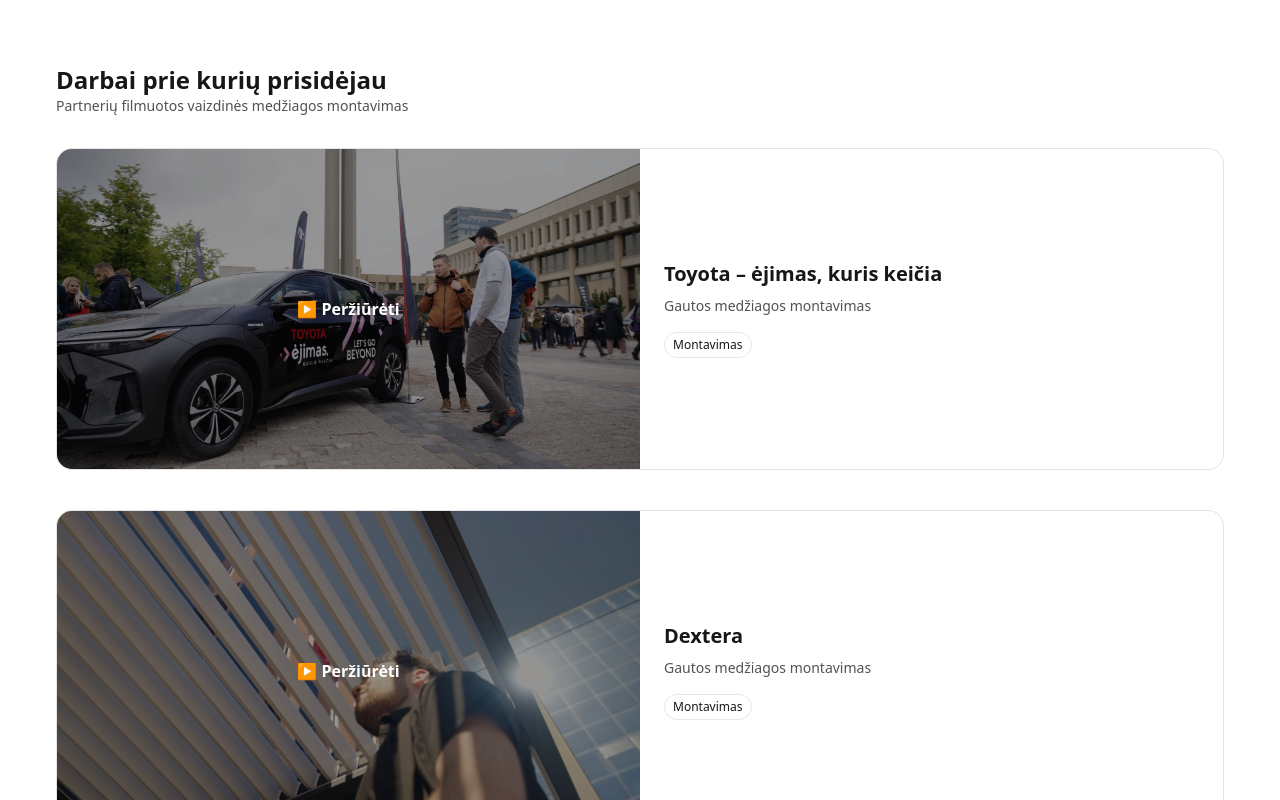
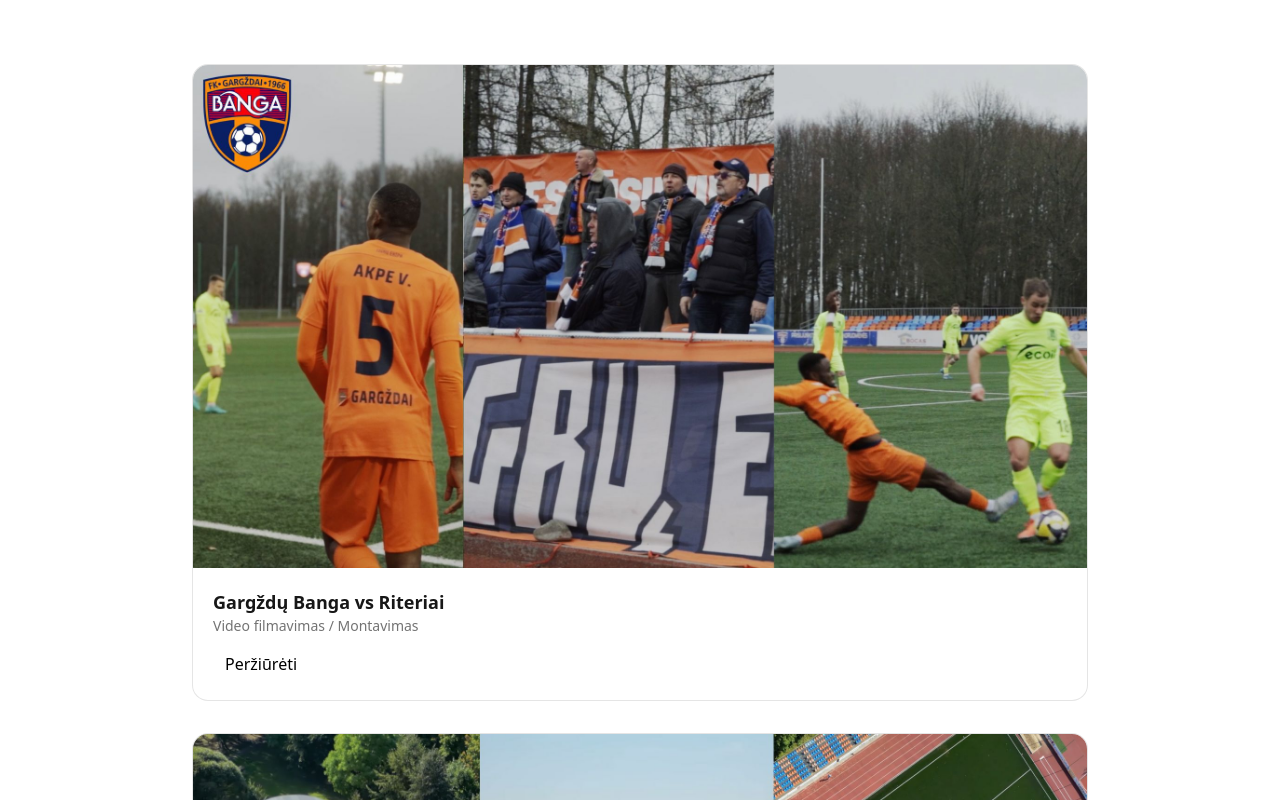
Before and after one commit to vytautasmedia/Vytautas-Portfolio, a React (Vite) app: page / in a window 1280 px wide. Shown: the top 800 px of the page. Built offline with nearby package versions, Linux system fonts and the light colour scheme.

Commit message:
Update App.tsx

```diff
--- a/src/App.tsx
+++ b/src/App.tsx
@@ -1,4 +1,4 @@
-// App.tsx — stabilus variantas su informacija + normalus scroll per „prisidėtus darbus“
+// App.tsx — stabilus variantas, VISKAS kaip buvo, tik video eina vienas po kito
 import { useState, FormEvent, useEffect } from 'react'
 import { motion } from 'framer-motion'
 import { Link } from 'react-router-dom'
@@ -23,14 +23,15 @@ import {
   FileText,
 } from 'lucide-react'
 
-/* ================= YT ================= */
+/* ============== YouTube helperiai ============== */
 function getYouTubeId(url: string): string | null {
   try {
     const u = new URL(url)
-    if (u.hostname.includes('youtu.be')) return u.pathname.slice(1)
+    if (u.hostname.includes('youtu.be')) return u.pathname.slice(1) || null
     if (u.hostname.includes('youtube.com')) {
-      if (u.pathname === '/watch') return u.searchParams.get('v')
-      if (u.pathname.startsWith('/shorts/')) return u.pathname.split('/')[2]
+      if (u.pathname.startsWith('/watch')) return u.searchParams.get('v')
+      if (u.pathname.startsWith('/shorts/')) return u.pathname.split('/')[2] || null
+      if (u.pathname.startsWith('/embed/')) return u.pathname.split('/')[2] || null
     }
     return null
   } catch {
@@ -39,7 +40,7 @@ function getYouTubeId(url: string): string | null {
 }
 const isYoutubeUrl = (url?: string) => !!(url && getYouTubeId(url))
 
-/* ================= DATA ================= */
+/* ============== Profilis ============== */
 const PROFILE = {
   name: 'Vytautas Uselis',
   brand: 'vytautasmedia',
@@ -54,8 +55,63 @@ const PROFILE = {
   },
 }
 
-const PROJECTS_TOP = [ /* PALIKTA TAVO */ ]
-const PROJECTS_BOTTOM = [ /* PALIKTA TAVO */ ]
+const CLIENT_POINTS: string[] = []
+
+/* ============== Projektai ============== */
+const PROJECTS_TOP = [
+  {
+    title: 'Gargždų Banga vs Riteriai',
+    role: 'Video filmavimas / Montavimas',
+    cover: '/covers/Banga.jpg',
+    link: 'https://youtube.com/shorts/Z_vW5TBVmLk',
+    tags: ['Sportas', 'Social Media', 'Reklama', 'Reels'],
+  },
+  {
+    title: 'Lithuania | Gargždai',
+    role: 'Video filmavimas / Dronas / Montavimas',
+    cover: '/covers/gargzdai.jpg',
+    link: 'https://www.youtube.com/watch?v=IqY5m8-AQcg',
+    tags: ['Lietuva', 'Gamta', 'Kraštovaizdis'],
+  },
+  {
+    title: 'Gargždų Banga - Dažasvydis',
+    role: 'Video filmavimas / Montavimas / Reklama',
+    cover: '/covers/dazasvydis.jpg',
+    link: 'https://youtube.com/shorts/nhFanEVn2zQ',
+    tags: ['Contribee', 'Sportas', 'Dažasvydis'],
+  },
+]
+
+const PROJECTS_BOTTOM = [
+  {
+    title: 'Belaiko itališkos vestuvės',
+    role: 'Video filmavimas / Dronas / Montavimas',
+    cover: '/covers/italo.jpg',
+    link: 'https://youtube.com/shorts/33CF5wBQIZU',
+    tags: ['Gamta', 'Vestuvės', 'Itališkai', 'Turizmas'],
+  },
+  {
+    title: 'Vestuvės sodyboje Belaiko',
+    role: 'Video filmavimas / Montavimas / Dronas',
+    cover: '/covers/belaiko2.jpg',
+    link: 'https://youtube.com/shorts/NwodhYKLHJA',
+    tags: ['Vestuvės', 'Turizmas', 'Reklama'],
+  },
+  {
+    title: 'Toolrenta | Pastolių montavimas ',
+    role: 'Video filmavimas / Montavimas / Dronas',
+    cover: '/covers/toolrenta.jpg',
+    link: 'https://youtube.com/shorts/15TzXgtX9vU',
+    tags: ['Statybos', 'Reklama', 'Pastolių montavimas'],
+  },
+  {
+    title: 'Medinės santvaros - paprastai ir suprantamai',
+    role: 'Video filmavimas / Montavimas',
+    cover: '/covers/samatele.jpg',
+    link: 'https://www.youtube.com/watch?v=9JVT4aP3R74',
+    tags: ['Statybos', 'Renginys', '10 Pokalbių laidų'],
+  },
+]
 
 const CONTRIBUTED = [
   {
@@ -88,89 +144,85 @@ const CONTRIBUTED = [
   },
 ]
 
+const SERVICES = [
+  {
+    icon: <VideoIcon className="h-6 w-6" />,
+    name: 'Video produkcija',
+    bullets: [
+      'Reklaminiai klipai, aftermovie',
+      'Interviu, social media turinys',
+      'Produktų video, subtitrai, turizmas',
+    ],
+    price: 'Kaina pagal susitarimą',
+  },
+  {
+    icon: <Monitor className="h-6 w-6" />,
+    name: 'Video montavimas',
+    bullets: ['Jūsų filmuotos video medžiagos montavimas', 'Spalvų korekcija, garsas', 'Subtitrai'],
+    price: 'Kaina pagal susitarimą',
+  },
+  {
+    icon: <Rocket className="h-6 w-6" />,
+    name: 'Drono paslaugos',
+    bullets: ['Filmavimas iš oro (4K)', 'Renginiai, NT', 'Sportas'],
+    price: 'Kaina pagal susitarimą',
+  },
+]
+
 const ITEM_VARIANTS = {
   hidden: { opacity: 0, y: 16 },
   show: { opacity: 1, y: 0 },
 }
 
-/* ================= MODAL ================= */
+/* ============== Video modalas ============== */
 type PlayerState = { url: string; title: string; poster?: string } | null
 
 function VideoModal({ url, title, poster, onClose }: { url: string; title: string; poster?: string; onClose: () => void }) {
-  const yt = isYoutubeUrl(url) ? getYouTubeId(url) : null
-  const src = yt ? `https://www.youtube.com/embed/${yt}?autoplay=1` : url
+  const ytId = isYoutubeUrl(url) ? getYouTubeId(url) : null
+  const embed = ytId ? `https://www.youtube.com/embed/${ytId}?autoplay=1&rel=0&modestbranding=1&playsinline=1` : null
 
   return (
-    <div className="fixed inset-0 z-50 bg-black/70 flex items-center justify-center p-4" onClick={onClose}>
-      <div className="w-full max-w-4xl bg-black rounded-xl overflow-hidden" onClick={e => e.stopPropagation()}>
-        <div className="aspect-video">
-          {yt ? (
-            <iframe src={src} className="w-full h-full" allowFullScreen />
-          ) : (
-            <video src={src} poster={poster} controls autoPlay className="w-full h-full" />
-          )}
+    <div className="fixed inset-0 z-[100] bg-black/70 backdrop-blur-sm flex items-center justify-center p-4" onClick={onClose}>
+      <div className="relative w-full max-w-4xl" onClick={(e) => e.stopPropagation()}>
+        <button onClick={onClose} className="absolute -top-10 right-0 rounded-lg border border-white/20 px-3 py-1 text-sm text-white">
+          Užverti ✕
+        </button>
+        <div className="overflow-hidden rounded-2xl border border-white/10 bg-black">
+          <div className="aspect-video w-full">
+            {embed ? (
+              <iframe src={embed} className="w-full h-full" allowFullScreen />
+            ) : (
+              <video src={url} poster={poster} controls autoPlay className="w-full h-full" />
+            )}
+          </div>
+          <div className="px-4 py-3 text-sm text-neutral-200">{title}</div>
         </div>
-        <div className="p-3 text-sm text-neutral-200">{title}</div>
       </div>
     </div>
   )
 }
 
-/* ================= APP ================= */
+/* ============== App ============== */
 export default function App() {
   const [player, setPlayer] = useState<PlayerState>(null)
 
   return (
     <div className="min-h-screen bg-white dark:bg-neutral-950 text-neutral-900 dark:text-neutral-100">
-
-      {/* ===== DARBAI PRIE KURIŲ PRISIDĖJAU ===== */}
-      <section className="container py-16">
-        <div className="mb-8 max-w-2xl">
-          <h3 className="text-2xl font-semibold">Darbai prie kurių prisidėjau</h3>
-          <p className="text-sm text-neutral-600 dark:text-neutral-400">
-            Partnerių filmuotos vaizdinės medžiagos montavimas
-          </p>
-        </div>
-
-        <div className="space-y-10">
-          {CONTRIBUTED.map((p) => (
-            <motion.div
-              key={p.title}
-              variants={ITEM_VARIANTS}
-              initial="hidden"
-              whileInView="show"
-              viewport={{ once: true, amount: 0.3 }}
-              transition={{ duration: 0.4 }}
-              className="card overflow-hidden"
-            >
-              <div className="grid md:grid-cols-2">
-                {/* PREVIEW */}
-                <div className="relative h-[240px] md:h-[320px]">
-                  <img
-                    src={p.cover}
-                    alt={p.title}
-                    className="absolute inset-0 w-full h-full object-cover"
-                  />
-                  <div className="absolute inset-0 bg-black/40" />
-                  <button
-                    onClick={() => setPlayer({ url: p.link, title: p.title, poster: p.cover })}
-                    className="absolute inset-0 flex items-center justify-center text-white font-semibold"
-                  >
-                    ▶ Peržiūrėti
+      {/* ===== PROJECTS ===== */}
+      <section id="projects" className="container py-16">
+        <div className="flex flex-col gap-8 max-w-4xl mx-auto">
+          {[...PROJECTS_TOP, ...PROJECTS_BOTTOM, ...CONTRIBUTED].map((p) => (
+            <motion.div key={p.title} variants={ITEM_VARIANTS} initial="hidden" whileInView="show" viewport={{ once: true, amount: 0.2 }}>
+              <div className="card overflow-hidden">
+                <div className="relative">
+                  <img src={p.cover} alt={p.title} className="aspect-video w-full object-cover" />
+                </div>
+                <div className="p-5">
+                  <h3 className="text-lg font-semibold">{p.title}</h3>
+                  <p className="text-sm text-neutral-500">{p.role}</p>
+                  <button onClick={() => setPlayer({ url: p.link, title: p.title, poster: p.cover })} className="mt-3 px-3 py-1 bg-white text-black rounded">
+                    Peržiūrėti
                   </button>
-                </div>
-
-                {/* INFO */}
-                <div className="p-6 flex flex-col justify-center">
-                  <h4 className="text-xl font-semibold">{p.title}</h4>
-                  <p className="mt-2 text-sm text-neutral-600 dark:text-neutral-400">{p.role}</p>
-                  <div className="mt-4 flex flex-wrap gap-2">
-                    {p.tags.map(t => (
-                      <span key={t} className="text-xs px-2 py-1 rounded-full border">
-                        {t}
-                      </span>
-                    ))}
-                  </div>
                 </div>
               </div>
             </motion.div>
@@ -178,14 +230,7 @@ export default function App() {
         </div>
       </section>
 
-      {player && (
-        <VideoModal
-          url={player.url}
-          title={player.title}
-          poster={player.poster}
-          onClose={() => setPlayer(null)}
-        />
-      )}
+      {player && <VideoModal {...player} onClose={() => setPlayer(null)} />}
     </div>
   )
 }
```
